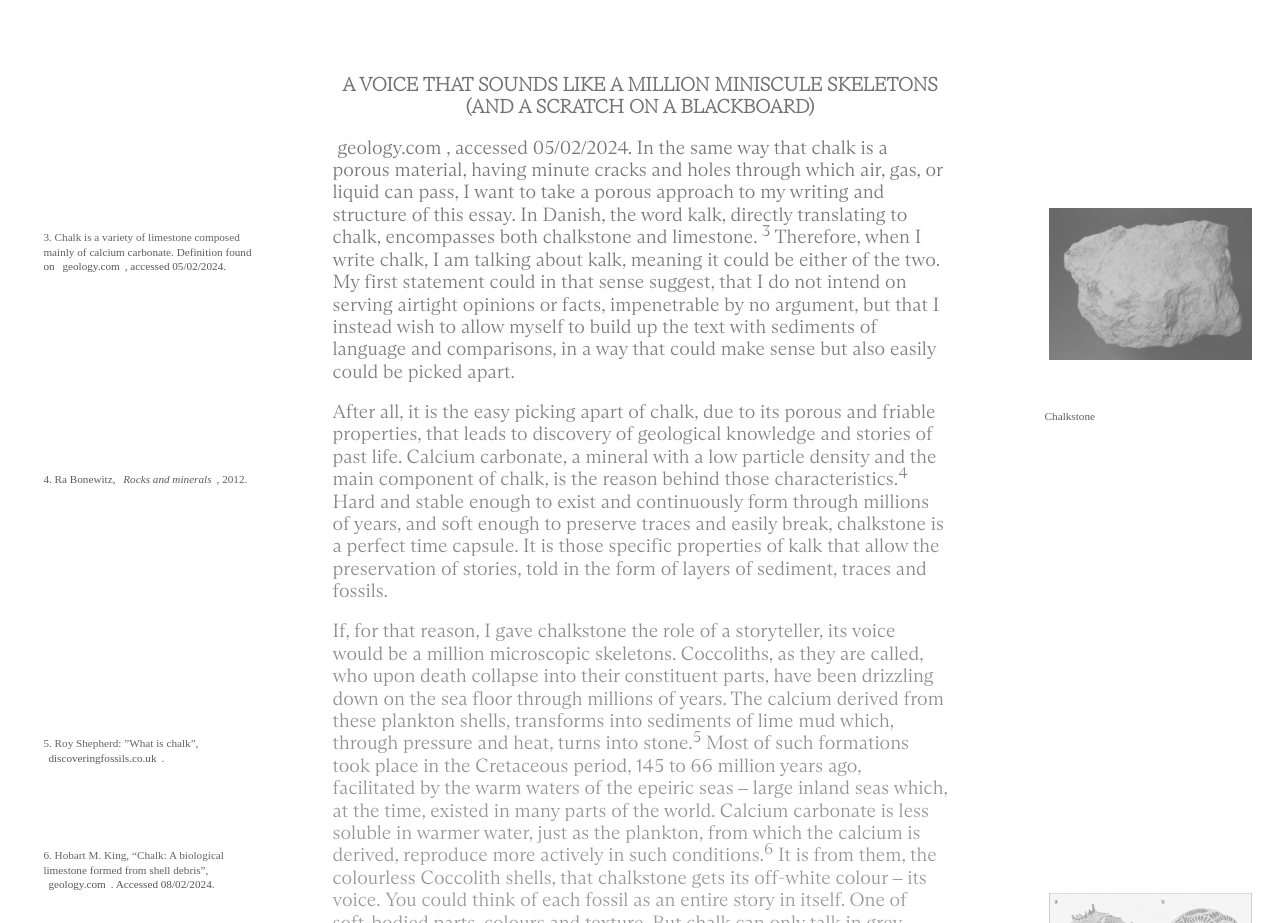
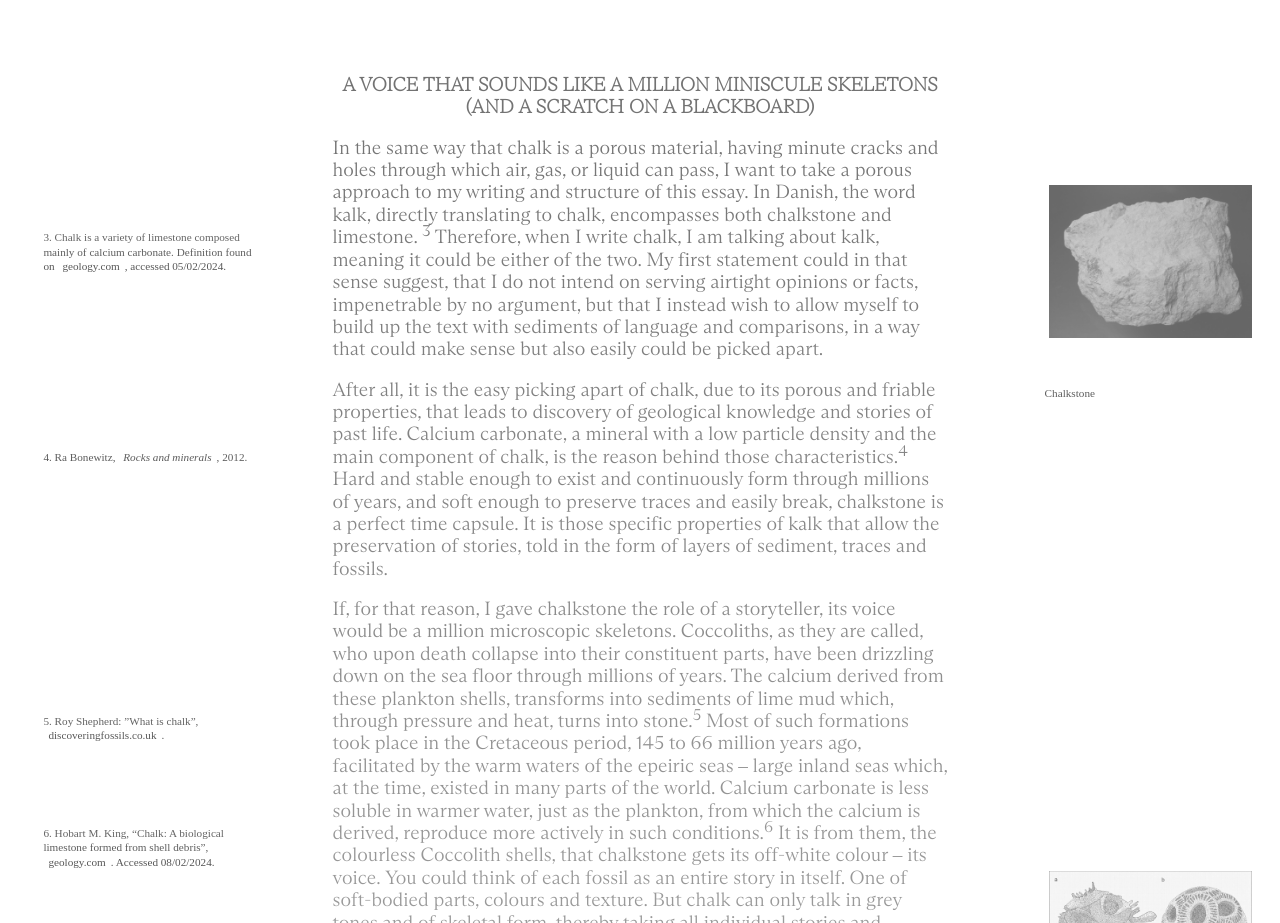
Before and after one commit to kabk/go-theses-24-inge-maria, a plain HTML site: page index.html in a window 1280 px wide. Shown: the part 1420-2343 px from the top of the page. Drawn offline with nearby package versions, Linux system fonts and the light colour scheme; files whose address does not match are found by name; a web font is replaced by a local one.

Commit message:
Update index.html

```diff
--- a/index.html
+++ b/index.html
@@ -103,10 +103,6 @@
 
         <p class="para">
 
-
-            <a href="https://geology.com/rocks/chalk.shtml">geology.com</a>,
-            accessed 05/02/2024.
-          </span>
           In the same way that chalk is a porous material, having minute cracks
           and holes through which air, gas, or liquid can pass, I want to take a
           porous approach to my writing and structure of this essay.
```
